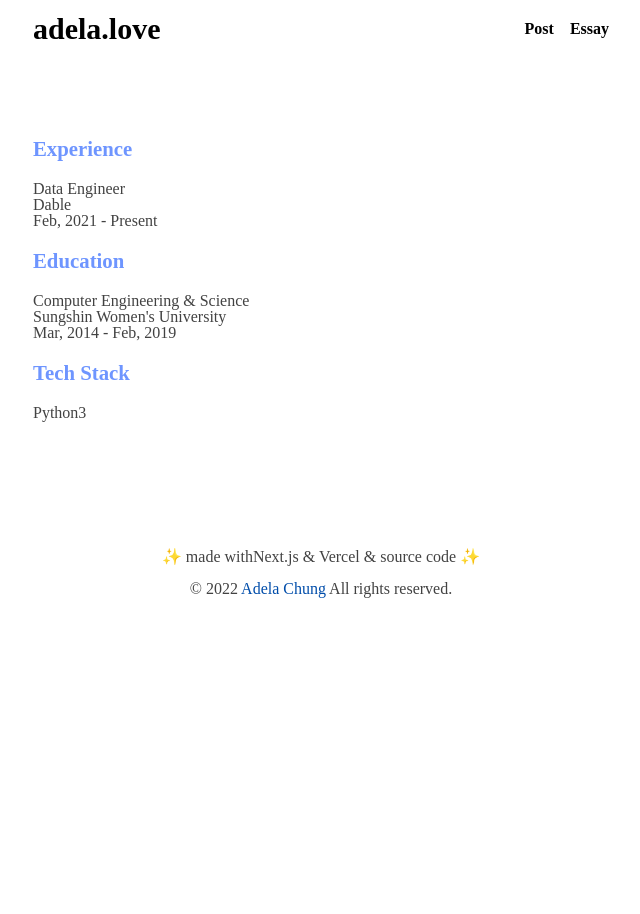
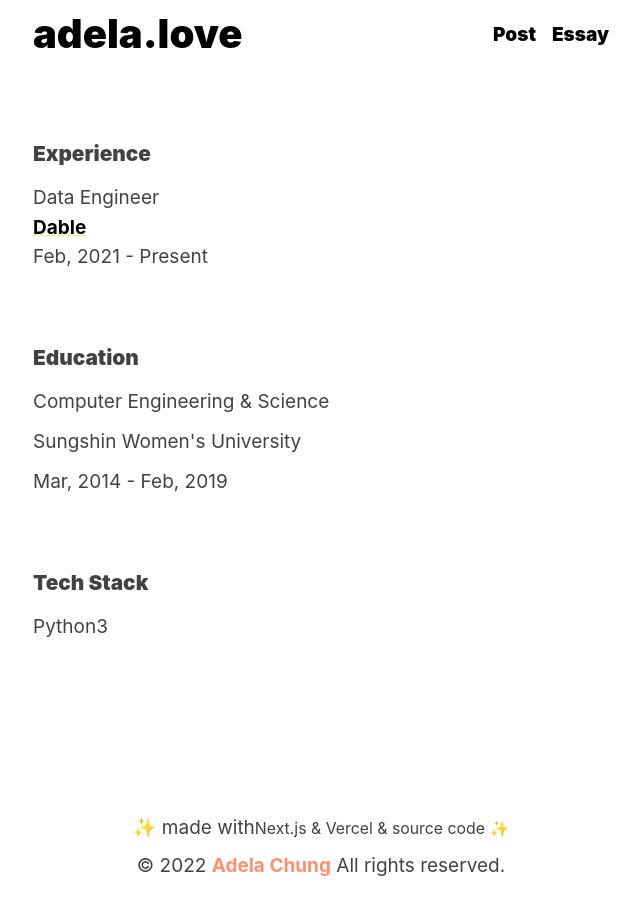
Before and after one commit to love-adela/adela.love, a Next.js app: page / in a window 1280 px wide. Shown: the top 914 px of the page, without its empty margins (319-959 px from the left). Before the commit the page ends 800 px from the top, so only its background shows below. Built offline with nearby package versions, Linux system fonts and the light colour scheme.

Commit message:
Modify layout and design

```diff
--- a/components/footer.module.css
+++ b/components/footer.module.css
@@ -1,7 +1,7 @@
 .footer {
     display: flex;
     justify-content: center;
-    padding-top: 10%;
+    padding-top: 1%;
     padding-bottom: 3%;
 }
 
--- a/components/header.module.css
+++ b/components/header.module.css
@@ -3,7 +3,7 @@
   align-items: center;
   justify-content: center;
   max-width: 100%;
-  padding-top: 5px;
+  padding-top: 10px;
   height: 100%;
 }
 
@@ -27,13 +27,13 @@
   height: 48px;
   align-items: center;
   font-weight: 900;
+  font-size: 40px;
 }
 
 .headerTitleWrap a:hover {
   color: #ff906e !important;
   text-decoration: underline !important;
 	text-decoration-color: #ddff6e !important;
-  text-decoration-thickness: 5px !important;
 }
 
 .headerSpecWrap ul {
@@ -53,7 +53,7 @@
   color: black !important;
   text-decoration: underline !important;
 	text-decoration-color: #ddff6e !important;
-  text-decoration-thickness: 5px !important;
+  background-color: #ddff6e;
 }
 
 /* key shake */
--- a/pages/essays.js
+++ b/pages/essays.js
@@ -14,7 +14,7 @@ export default function PostPage({ allEssaysData }) {
         </Head>
       <section className={`${utilStyles.headingMd} ${utilStyles.padding1px}`}>
         <div className={utilStyles.list}>
-          {allEssaysData.map(({ id, date, title, description }) => (
+          {allEssaysData.map(({ id, date, title, subtitle }) => (
             <Link href={`/essays/${id}`}>
               <a>
                 <div className={utilStyles.listItem} key={id}>
@@ -22,7 +22,7 @@ export default function PostPage({ allEssaysData }) {
                 <small className={utilStyles.lightText}>
                   <Date dateString={date} />
                 </small>
-                {description}
+                <div className={utilStyles.listItemSubtitle}>{subtitle}</div>
                 </div>
                 <br />
               </a>
--- a/pages/index.js
+++ b/pages/index.js
@@ -1,5 +1,6 @@
 import utilStyles from '../styles/utils.module.css'
 import Layout, { siteTitle } from '../components/layout'
+import Link from 'next/link'
 
 export default function Home() {
   return (
@@ -8,23 +9,27 @@ export default function Home() {
         <div class={utilStyles.homeResume}>
           <div class={utilStyles.resumetitle}>
             <h3 class={utilStyles.resumeItem}>Experience</h3>
-            <div class={utilStyles.resumeCompany}>
+            <div class={utilStyles.resumeSpec}>
               <p>Data Engineer</p>
-              <p>Dable</p>
+              <Link href="https://dable.io">
+              <a class={utilStyles.resumeCompany}>Dable</a>
+              </Link>
               <p>Feb, 2021 - Present</p>
             </div>
           </div>
+          <br/>
           <div class={utilStyles.resumetitle}>
             <h3 class={utilStyles.resumeItem}>Education</h3>
-            <div class={utilStyles.resumeUniversity}>
+            <div class={utilStyles.resumeSpec}>
               <p>Computer Engineering & Science</p>
               <p>Sungshin Women's University</p>
               <p>Mar, 2014 - Feb, 2019</p>
             </div>
           </div>
+          <br/>
           <div class={utilStyles.resumetitle}>
             <h3 class={utilStyles.resumeItem}>Tech Stack</h3>
-            <div class={utilStyles.resumeSkills}>
+            <div class={utilStyles.resumeSpec}>
               <p>Python3</p>
             </div>
           </div>
--- a/styles/global.css
+++ b/styles/global.css
@@ -26,12 +26,11 @@ a {
 }
 
 a:hover {
-  color: #6e95ff;
-  text-decoration: none;
+  text-decoration-color: #ddff6e;
 }
 
 b {
-  color: #004daa;
+  color: #ff906e;
 }
 
 img {
--- a/styles/reset.css
+++ b/styles/reset.css
@@ -1,23 +1,3 @@
-html, body, div, span, applet, object, iframe,
-h1, h2, h3, h4, h5, h6, p, blockquote, pre,
-a, abbr, acronym, address, big, cite, code,
-del, dfn, em, img, ins, kbd, q, s, samp,
-small, strike, strong, sub, sup, tt, var,
-b, u, i, center,
-dl, dt, dd, ol, ul, li,
-fieldset, form, label, legend,
-table, caption, tbody, tfoot, thead, tr, th, td,
-article, aside, canvas, details, embed,
-figure, figcaption, footer, header, hgroup,
-menu, nav, output, ruby, section, summary,
-time, mark, audio, video {
-	margin: 0;
-	padding: 0;
-	border: 0;
-	font-size: 100%;
-	font: inherit;
-	vertical-align: baseline;
-}
 /* HTML5 display-role reset for older browsers */
 article, aside, details, figcaption, figure,
 footer, header, hgroup, menu, nav, section {
@@ -28,6 +8,7 @@ body {
 }
 ol, ul {
 	list-style: none;
+	padding-left: 0;
 }
 blockquote, q {
 	quotes: none;
--- a/styles/utils.module.css
+++ b/styles/utils.module.css
@@ -15,19 +15,19 @@
 }
 
 .headingXl {
-  font-size: 1.9rem;
+  font-size: 1.6em;
   line-height: 1.3;
   font-weight: 800;
   letter-spacing: -0.05rem;
-  margin: 1rem 0;
+  margin: 1rem 0 1.5rem;
   word-break: keep-all;
   overflow-wrap: break-word;
 }
 
 .headingLg {
-  font-size: 1.5rem;
+  font-size: 1.5em;
   line-height: 1.4;
-  margin: 3rem 0;
+  margin: 3em 0;
 }
 
 .headingMd {
@@ -82,19 +82,10 @@
   font-size: 1.5rem;
 }
 
-.lightText {
-  flex-direction: row;
-  padding-left: 30px;
-}
-
 .listItem:hover {
-  color: #6e95ff;
+  /* color: #ddff6e; */
   font-weight: 700;
-  border-bottom: 3px solid #ddff6e;
-}
-
-.listItem:hover h2 {
-  color: #6e95ff;
+  border-bottom: 1px solid #ddff6e;
 }
 
 .listItem h2 {
@@ -117,9 +108,18 @@
   font-size: .9rem;
 }
 
+.listItemSubtitle {
+  font-size: 1.3rem;
+  font-weight: 500;
+  padding-top: 1.3rem;
+  color: #948ea6 !important;
+}
+
 .lightText {
   margin: 0;
   color: #999;
+  display: flex;
+  align-items: center;
 }
 
 .markdownText a {
@@ -127,28 +127,30 @@
 }
 
 .markdownText h2{
-  padding-top: 20px;
-  padding-bottom: 10px;
-  font-size: 1.5rem;
+  padding-top: 2.3rem;
+  padding-bottom: 1.1rem;
+  font-size: 1.3em;
 }
 
 .markdownText h3 {
-  padding-top: 5px;
-  padding-bottom: 3px;
-  font-size: 1.3rem;
+  padding-top: 2.1rem;
+  padding-bottom: 1.1rem;;
+  font-size: 1.2em;
 }
 
 .markdownText h4 {
-  padding-top: 5px;
-  font-size: 1.2rem;
+  padding-top: 2.1rem;;
+  font-size: 1.1em;
 }
 
 .markdownText p {
+  font-size: .85em;
   line-height: 1.9rem;
-  padding-top: 10px;
-  padding-bottom: 10px;
+  padding-top: .5rem;
+  padding-bottom: .6rem;
   word-break: keep-all;
   overflow-wrap: break-word;
+  text-align: justify;
 }
 
 .markdownText blockquote {
@@ -159,25 +161,29 @@
 
 .markdownText pre {
   margin: 0;
-  padding: 1.5rem;
-  line-height: 1.3rem;
+  padding: 1.5rem 0 1.3rem .5rem;
+  line-height: 1.5rem;
+  background-color: #fafbf5;
 }
 
 .markdownText p code {
   font-family: 'Fira Mono', monospace;
-  background-color: #E3F2FD;
-  padding: .2em;
+  background-color: #fff6dc;
+  padding: .05rem;
 	overflow: auto;
   border-radius: 0.3em;
+  line-height: 1.9rem;
 }
 
 .markdownText ol {
-  margin: 15px 0 0 20px;
+  margin: 15px 0;
+  list-style-type: circle !important;
 }
 
 .markdownText li {
-  margin: 10px 0;
-  line-height: 1.8rem;
+  margin: .4em 0 0 1.7em;
+  font-size: .9em;
+  line-height: 1.8em;
   word-break: keep-all;
   overflow-wrap: break-word;
 }
@@ -189,19 +195,19 @@
 
 .markdownText li > code {
   font-family: 'Fira Mono', monospace;
-  background-color: #E3F2FD;
-  padding: .2em;
+  background-color: #fff6dc;
+  padding: .5em;
 	overflow: auto;
   border-radius: 0.3em;
 }
 
 .markdownText ul > ::marker {
-  font-size: 1.5rem;
+  font-size: 1.7em;
 }
 
 .markdownText img {
   display: block;
-  margin: 0 auto;
+  margin: 1.5rem auto;
 }
 
 .copyrightText img {
@@ -215,9 +221,9 @@
 }
 
 .copyrightText p {
-  line-height: .8rem;
-  padding-top: 10px;
-  padding-bottom: 10px;
+  line-height: .8em;
+  padding-top: .5em;
+  padding-bottom: .5em;
   word-break: keep-all;
   overflow-wrap: break-word;
 }
@@ -237,12 +243,23 @@
   width: 45%;
 }
 
+.resumeCompany {
+  font-weight: 700;
+  text-decoration: underline;
+  text-decoration-color: #ddff6e;
+}
+
+.resumeCompany:hover {
+  text-decoration: underline;
+  text-decoration-color: #ddff6e;
+  background-color: #ddff6e;
+}
+
 .resumeItem {
   font-size: 1.3rem !important;
   line-height: 1rem !important;
   padding-top: 1.5rem;
-  margin-bottom: 1.5rem;
-  color: #6e95ff;
+  margin-bottom: 1rem;
   font-weight: 900;
 }
 
@@ -250,3 +267,26 @@
   display: flex;
   justify-content: space-between;
 }
+
+.resumeSpec {
+  padding-bottom: 30px;
+}
+
+.resumeSpec p {
+  line-height: 2.5rem;
+}
+
+.article {
+  margin: 8% auto 0;
+  display: flex;
+  flex-direction: column;
+  width: 45%;
+
+}
+
+/* 제목, 글쓴 날짜를 하나의 div로 보기 */
+.articleInfo {
+  display: flex;
+  flex-wrap: wrap;
+  justify-content: space-between;
+}
```
Also changed, not shown: pages/essays/[id].js (+16 -8 lines), pages/posts.js (+8 -8 lines), pages/posts/[id].js (+7 -5 lines).
